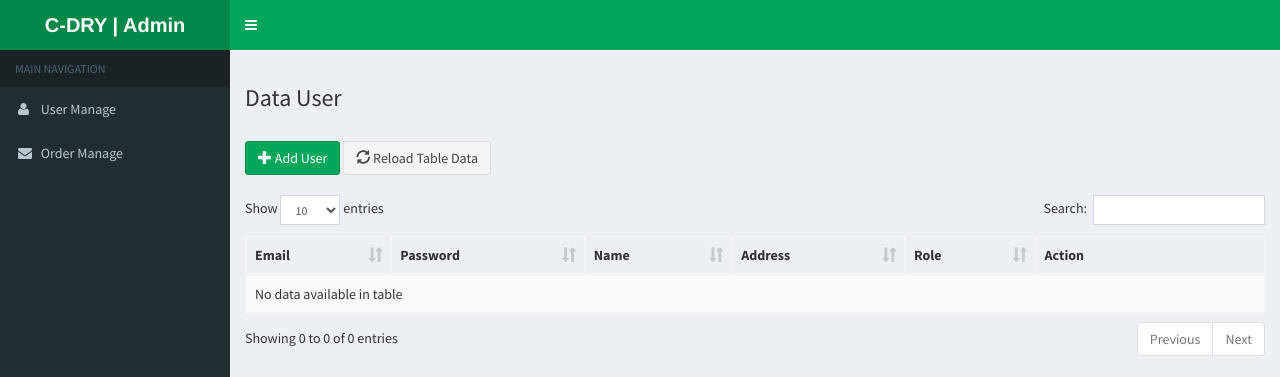
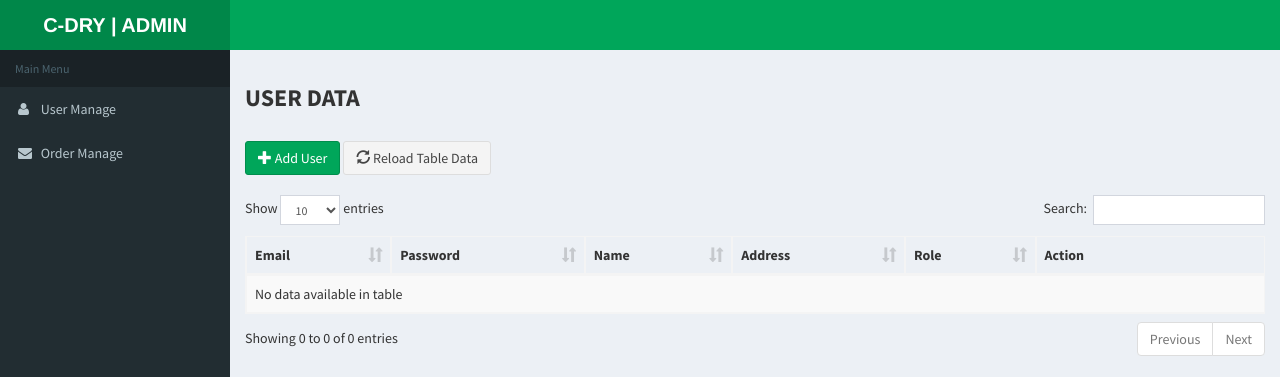
Before and after one commit to c-dry/web-client-cdry, a CodeIgniter app: page /database/ in a window 1280 px wide. Shown: the top 377 px of the page. Run offline with CodeIgniter, Linux system fonts and the light colour scheme; data that the repository does not hold is empty.

Commit message:
benerin lagi dan lagi

```diff
--- a/application/views/person_view.php
+++ b/application/views/person_view.php
@@ -44,25 +44,10 @@
           <!-- mini logo for sidebar mini 50x50 pixels -->
           <span class="logo-mini"><b>A</b>SM</span>
           <!-- logo for regular state and mobile devices -->
-          <span class="logo-lg"><b>C-DRY | Admin</b></span>
+          <span class="logo-lg"><b>C-DRY | ADMIN</b></span>
         </a>
         <!-- Header Navbar: style can be found in header.less -->
         <nav class="navbar navbar-static-top" role="navigation">
-          <!-- Sidebar toggle button-->
-          <a href="#" class="sidebar-toggle" data-toggle="offcanvas" role="button">
-            <span class="sr-only">Toggle navigation</span>
-          </a>
-          <!--<div class="navbar-custom-menu">
-            <ul class="nav navbar-nav">
-              <!-- User Account: style can be found in dropdown.less -->
-              <!--<li class="dropdown">
-                      <a href="#" class="dropdown-toggle" data-toggle="dropdown" role="button" aria-expanded="false">Selamat Datang, User <span class="caret"></span></a>
-                      <ul class="dropdown-menu" role="menu">
-                        <li><a href="#">Logout</a></li>
-                      </ul>
-                  </li>
-            </ul>
-          </div>!-->
         </nav>
       </header>
       <!-- Left side column. contains the logo and sidebar -->
@@ -71,7 +56,7 @@
         <section class="sidebar">
           <!-- sidebar menu: : style can be found in sidebar.less -->
           <ul class="sidebar-menu">
-            <li class="header">MAIN NAVIGATION</li>
+            <li class="header">Main Menu</li>
             <li class="">
               <a href="<?php echo site_url('')?>">
                 <i class="fa fa-user"></i> <span>User Manage</span>
@@ -96,7 +81,7 @@
         <section class="content">
         <!--<h1 style="font-size:20pt">Ajax CRUD with Bootstrap modals and Datatables with Server side Validation</h1>!-->
 
-        <h3>Data User</h3>
+        <h3><strong>USER DATA</strong></h3>
         <br />
         <button class="btn btn-success" onclick="add_person()"><i class="glyphicon glyphicon-plus"></i> Add User</button>
         <button class="btn btn-default" onclick="reload_table()"><i class="glyphicon glyphicon-refresh"></i> Reload Table Data</button>
```
Also changed, not shown: application/views/order_view.php (+3 -18 lines).
